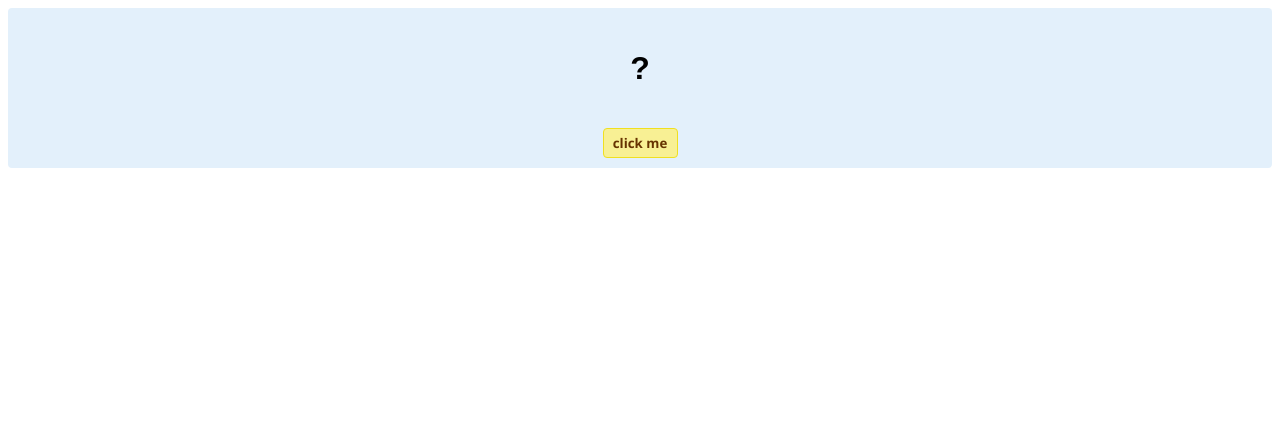
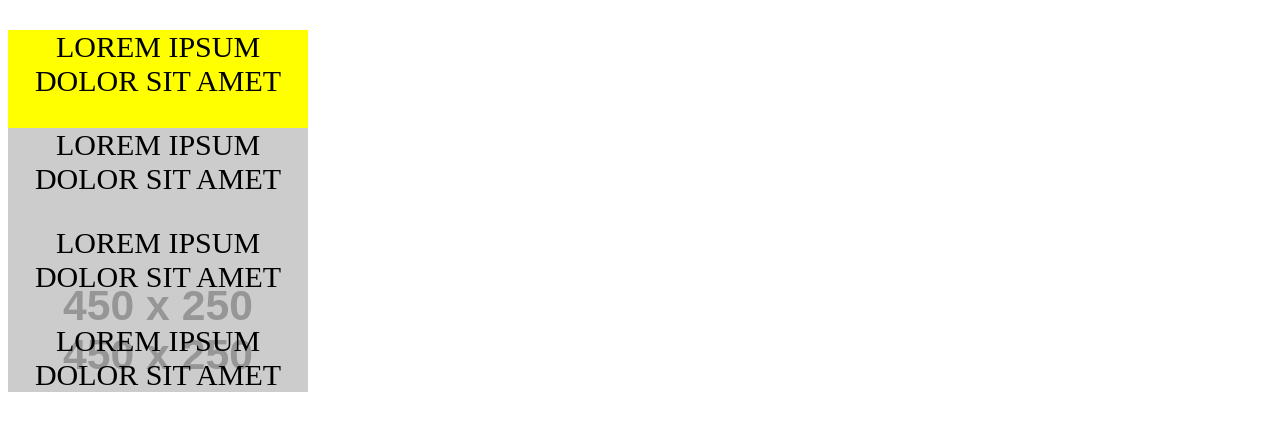
Before and after one commit to adamziggy/Sass-first-steps, a plain HTML site: page index.html in a window 1280 px wide. Drawn offline with Linux system fonts and the light colour scheme; placeholder pictures from the web are drawn by us.

Commit message:
finished

```diff
--- a/index.html
+++ b/index.html
@@ -1,62 +1,24 @@
 <!DOCTYPE html>
-<!-- HTML5 Hello world by kirupa - http://www.kirupa.com/html5/getting_your_feet_wet_html5_pg1.htm -->
-<html lang="en-us">
-
+<html>
 	<head>
 	<meta charset="utf-8">
-<title>Hello...</title>
-<style type="text/css">
-#mainContent {
-	font-family: Arial, Helvetica, sans-serif;
-	font-size: xx-large;
-	font-weight: bold;
-	background-color: #E3F0FB;
-	border-radius: 4px;
-	padding: 10px;
-	text-align: center;
-}
-.buttonStyle {
-	border-radius: 4px;
-	border: thin solid #F0E020;
-	padding: 5px;
-	background-color: #F8F094;
-	font-family: "Segoe UI", Tahoma, Geneva, Verdana, sans-serif;
-	font-weight: bold;
-	color: #663300;
-	width: 75px;
-}
-
-.buttonStyle:hover {
-	border: thin solid #FFCC00;
-	background-color: #FCF9D6;
-	color: #996633;
-	cursor: pointer;
-}
-.buttonStyle:active {
-	border: thin solid #99CC00;
-	background-color: #F5FFD2;
-	color: #669900;
-	cursor: pointer;
-}
-
-</style>
+	<title>Sass</title>
+	<link rel="stylesheet" href="main.css" type="text/css" />
 	</head>
-
 	<body>
-<div id="mainContent">
-<p id="helloText">?</p>
-<button id="clickButton" class="buttonStyle">click me</button>
+		<div class="wrapper">
+		<div class="main">
+			<p>Lorem ipsum dolor sit amet</p>
+			<div class="container">
+				<p>Lorem ipsum dolor sit amet</p>
+				<div class="article">
+				<p>Lorem ipsum dolor sit amet</p>
+					<div class="post">
+						<p>Lorem ipsum dolor sit amet</p>
 					</div>
-<script>
-var myButton = document.getElementById("clickButton");
-var myText = document.getElementById("helloText");
-
-myButton.addEventListener('click', doSomething, false)
-
-function doSomething() {
-	myText.textContent = "hello, world!";
-}
-</script>
-
+				</div>
+			</div>
+		</div>
+	</div>
 	</body>
 </html>
--- /dev/null
+++ b/main.scss
@@ -0,0 +1,55 @@
+/*.wrapper {
+    .main {
+        .container {
+            .post {
+                p {
+                    color: blue;
+                }
+            }
+        }
+    }
+}*/
+
+.main {
+    .wrapper & {
+        width: 300px;
+        height: 300px;
+        background-color: yellow;
+    }
+}
+p {
+    font: {
+        family: open-sans;
+        size: 30px;
+        weight: 500;
+    }
+
+    text: {
+        align: center;
+        transform: uppercase;
+    }
+}
+
+%backgroundImage {
+    background: {
+        size: cover;
+        position: center center;
+        repeat: no-repeat;
+    }
+}
+
+div {
+    @extend %backgroundImage;
+}
+
+.container {
+    background-image: url("https://dummyimage.com/450x250/f00/fff");
+}
+
+.article {
+    background-image: url("https://dummyimage.com/450x250/000/fff");
+}
+
+.post {
+    background-image: url("https://dummyimage.com/450x250/ddd/fff");
+}
```
Also changed, not shown: main.css (added), main.sass (deleted), 1 other file. Lines whose indentation alone changed are shown as unchanged.
